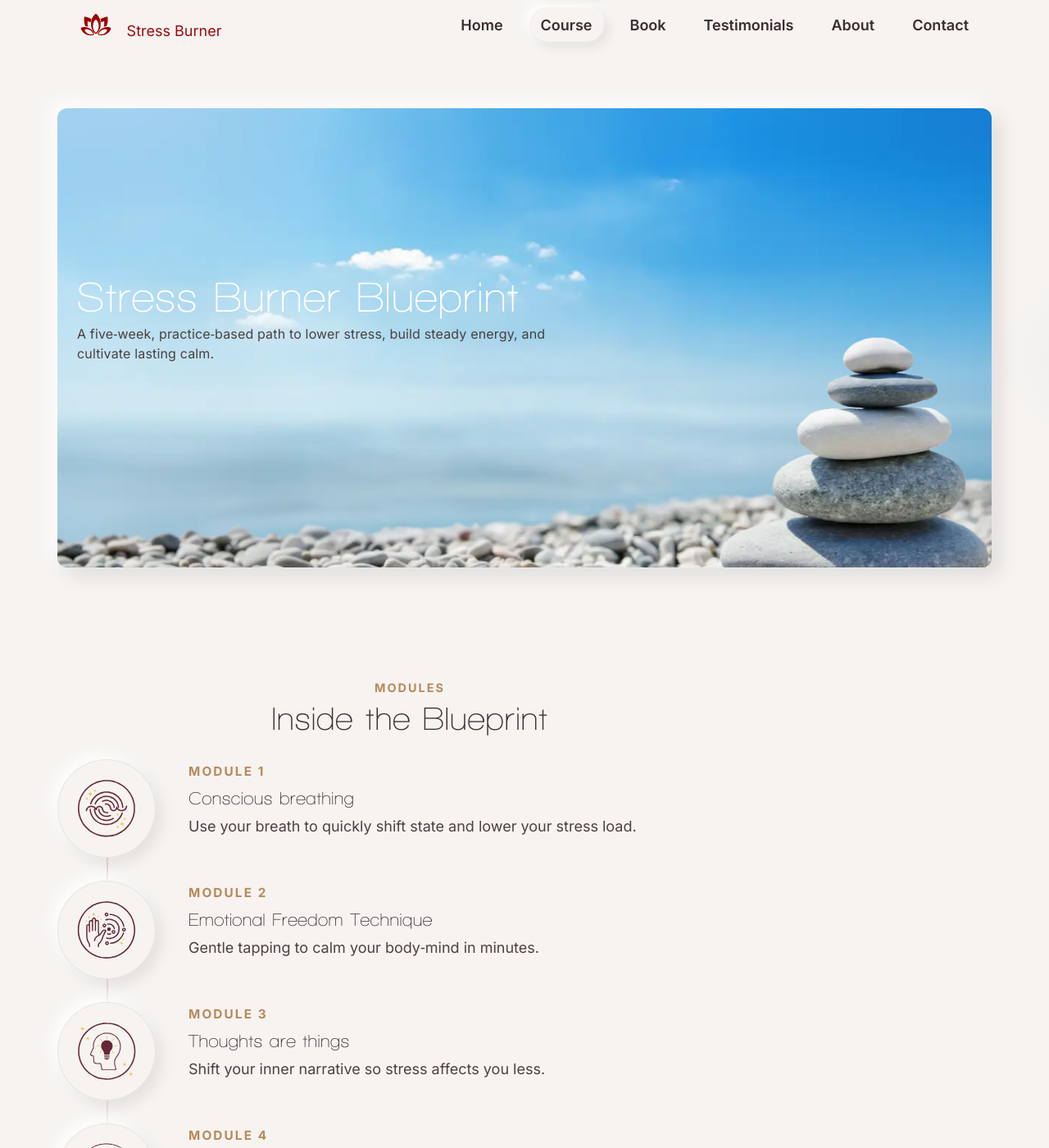
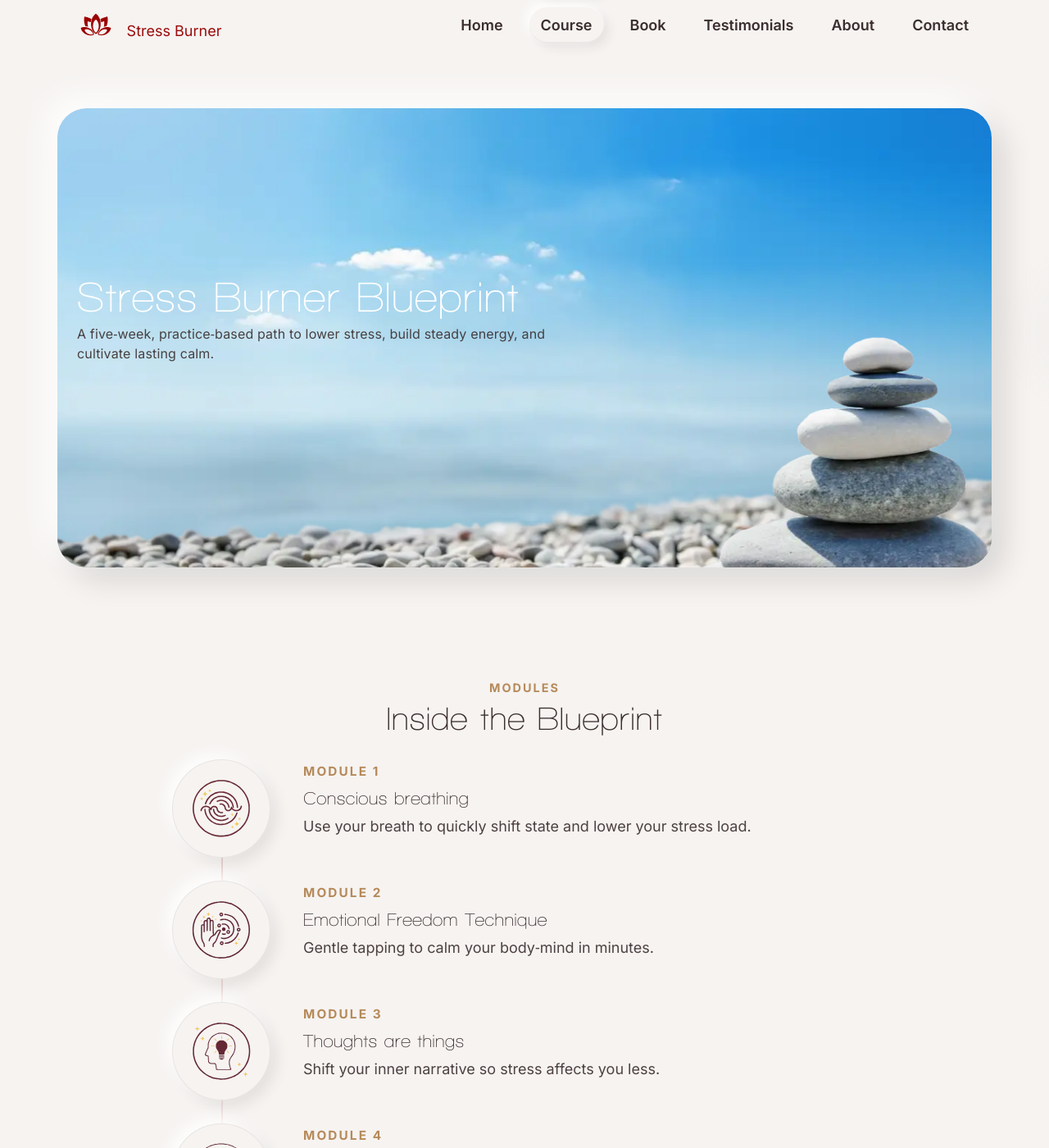
Before and after one commit to chriswakeley/test-blog, a Jekyll site: the page built from course.md, in a window 1280 px wide and 1400 px high. Shown: the whole window at 82% size. Built offline with Jekyll 4.4.1, drawn with Linux system fonts in a browser that asks for light colours; some of the changed text lies outside the part shown.

Commit message:
Enhance title hero section with updated border radius and background; improve box shadow for better visual depth; add new feature item to course overview for clarity

```diff
--- a/assets/css/main.css
+++ b/assets/css/main.css
@@ -58,7 +58,7 @@
 main{flex:1}
 
 .container{max-width:1140px;margin:0 auto;padding:0 24px}
-.container-narrow{max-width:860px}
+.container-narrow{max-width:860px; margin-left:auto; margin-right:auto}
 
 /* Header */
 .sb-header{
@@ -492,8 +492,8 @@
 .hero .cta-row{animation:rise .44s ease-out .36s both}
 
 /* Course title hero with parallax inside container width */
-.title-hero .title-hero-inner{ position:relative; min-height:560px; display:flex; align-items:center; overflow:hidden; border-radius:12px;
-  box-shadow: -10px -10px 24px rgba(255,255,255,.85), 10px 10px 24px rgba(0,0,0,.10) }
+.title-hero .title-hero-inner{ position:relative; min-height:560px; display:flex; align-items:center; overflow:hidden; border-radius:36px; background: var(--sb-warm);
+  box-shadow: -16px -16px 36px rgba(255,255,255,.85), 16px 16px 36px rgba(0,0,0,.12), inset 0 1px 0 rgba(255,255,255,.55), inset 0 -1px 0 rgba(0,0,0,.06) }
 .title-hero .course-title{ color:#fff }
 .title-hero .section-intro.on-parallax .course-kicker{ max-width: 60ch }
 .title-hero .title-hero-inner .parallax-stack{ position:absolute; inset:0; height:100%; min-height:0; z-index:0 }
--- a/course.md
+++ b/course.md
@@ -136,9 +136,12 @@
           <img class="icon" src="{{ '/assets/images/targeticon.svg' | relative_url }}" alt="" aria-hidden="true" />
           <h3>Targeted</h3>
           <p>Zero in on the one thing bottlenecking your progress.</p>
-        </div>
-      </div>
-    </div>
+        </li>
+        <li class="feature">
+          <img class="icon" src="{{ '/assets/images/bolticon.svg' | relative_url }}" alt="" aria-hidden="true" />
+          <h3>Fast</h3>
+          <p>Get unstuck in a focused 25–40 minute session.</p>
+        </li>
         <li class="feature">
           <img class="icon" src="{{ '/assets/images/check-no-background.svg' | relative_url }}" alt="" aria-hidden="true" />
           <h3>Follow‑through</h3>
```
